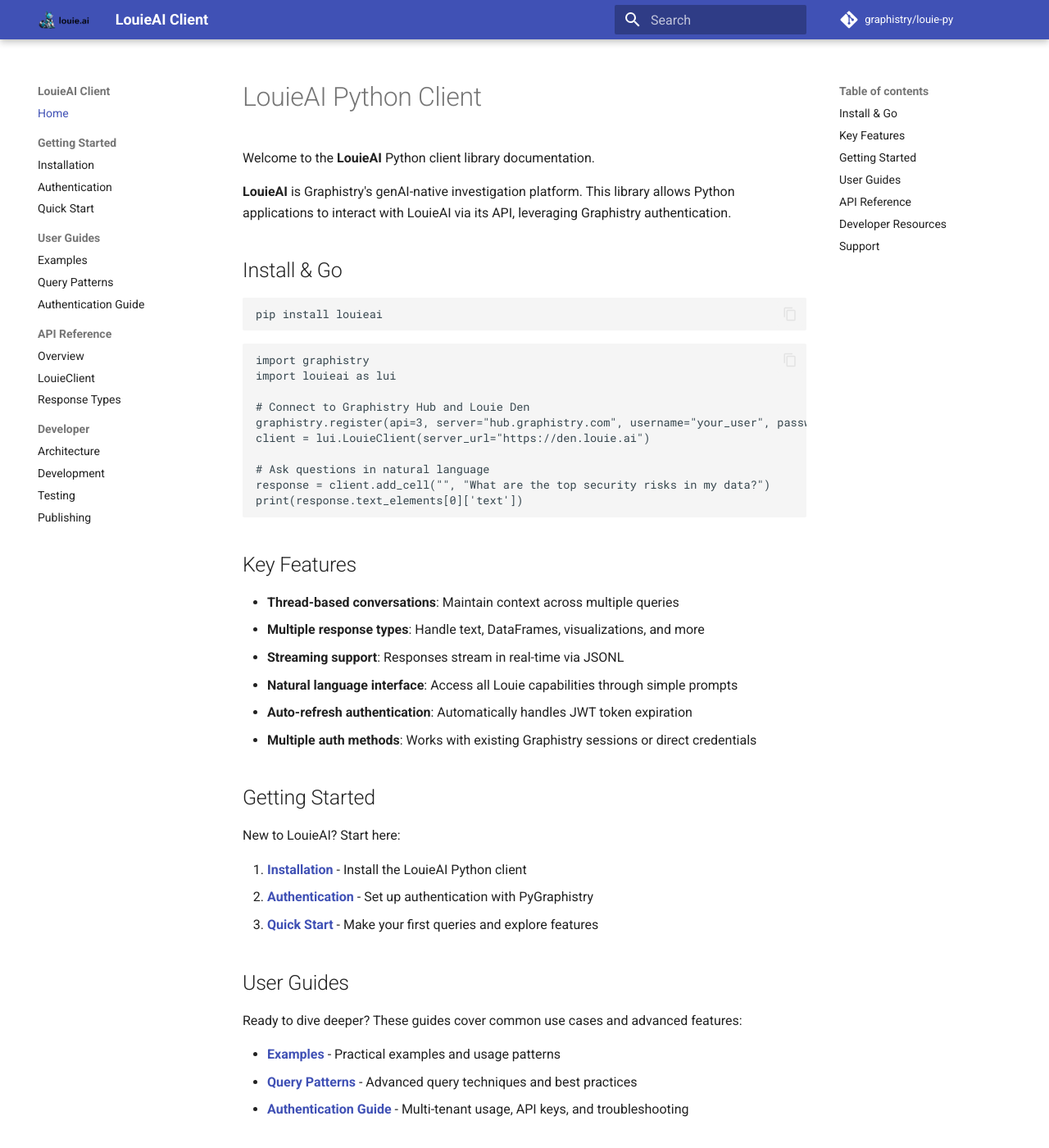
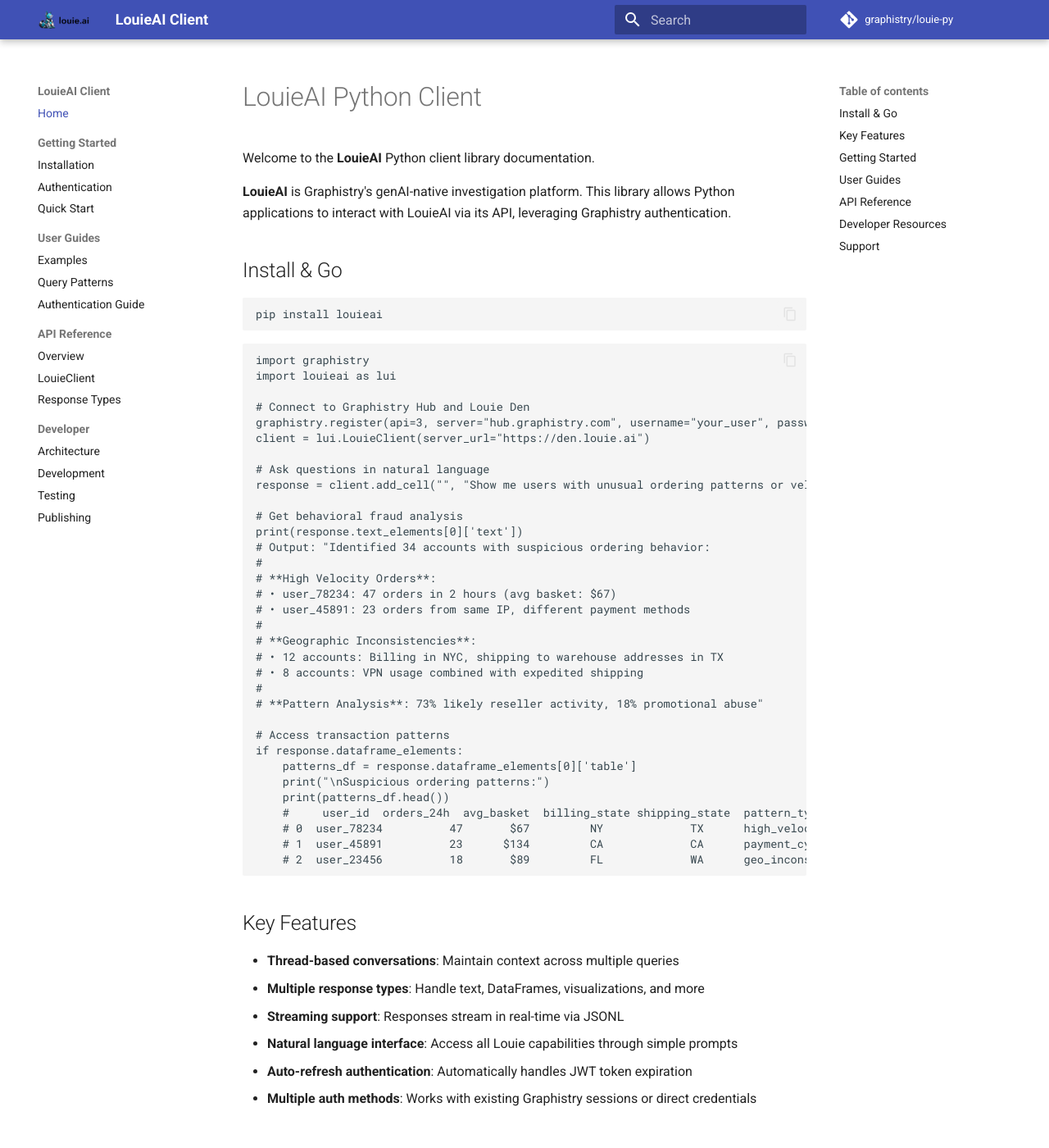
Before and after one commit to graphistry/louie-py, an MkDocs documentation site: the page built from docs/index.md, in a window 1280 px wide and 1400 px high. Shown: the whole window at 82% size. Built offline with MkDocs 1.6.1 and Material for MkDocs 9.7.7, drawn with Linux system fonts in a browser that asks for light colours; comment, search, counter and statistics services are not loaded.

Commit message:
docs: enhance examples with realistic digital retail fraud scenarios
- Replace overly dramatic fraud examples with practical e-commerce fraud patterns
- README: Payment/address sharing detection and promotional abuse
- Index: High velocity ordering and geographic inconsistencies
- Show realistic fraud that basic graph analytics would catch
- Maintain compelling text + dataframe response format

🤖 Generated with [Claude Code](https://claude.ai/code)

Co-Authored-By: Claude <noreply@anthropic.com>

````diff
--- a/docs/index.md
+++ b/docs/index.md
@@ -19,8 +19,31 @@ graphistry.register(api=3, server="hub.graphistry.com", username="your_user", pa
 client = lui.LouieClient(server_url="https://den.louie.ai")
 
 # Ask questions in natural language
-response = client.add_cell("", "What are the top security risks in my data?")
+response = client.add_cell("", "Show me users with unusual ordering patterns or velocity")
+
+# Get behavioral fraud analysis
 print(response.text_elements[0]['text'])
+# Output: "Identified 34 accounts with suspicious ordering behavior:
+#
+# **High Velocity Orders**:
+# • user_78234: 47 orders in 2 hours (avg basket: $67)
+# • user_45891: 23 orders from same IP, different payment methods
+#
+# **Geographic Inconsistencies**:
+# • 12 accounts: Billing in NYC, shipping to warehouse addresses in TX
+# • 8 accounts: VPN usage combined with expedited shipping
+#
+# **Pattern Analysis**: 73% likely reseller activity, 18% promotional abuse"
+
+# Access transaction patterns
+if response.dataframe_elements:
+    patterns_df = response.dataframe_elements[0]['table']
+    print("\nSuspicious ordering patterns:")
+    print(patterns_df.head())
+    #     user_id  orders_24h  avg_basket  billing_state shipping_state  pattern_type
+    # 0  user_78234          47       $67         NY             TX      high_velocity
+    # 1  user_45891          23      $134         CA             CA      payment_cycling
+    # 2  user_23456          18       $89         FL             WA      geo_inconsistent
 ```
 
 ## Key Features
````
Also changed, not shown: README.md (+23 -1 lines).
